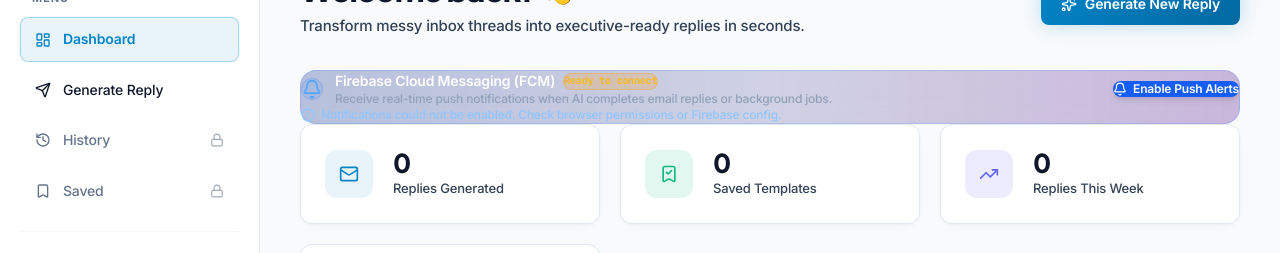
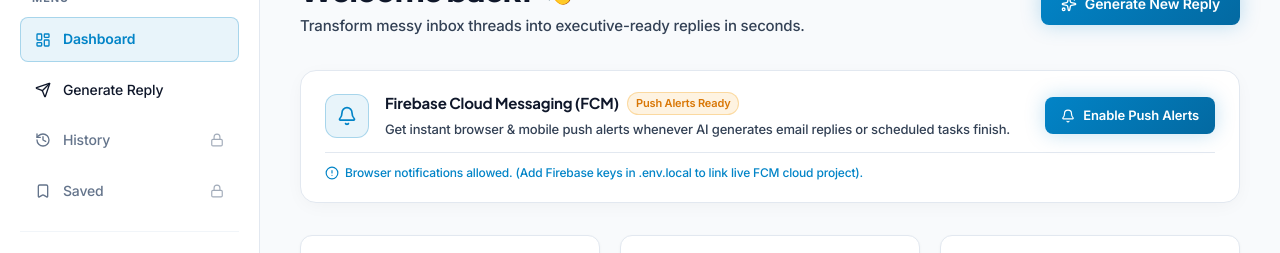
Before and after one commit to Aman5ingh19/MailGenius---AI-Email-Assistant, a Next.js app: page /dashboard in a window 1280 px wide. Both pictures are taken after a click on the button "Enable Push Alerts". Shown: the part 130-383 px from the top of the page. Built offline with nearby package versions, Linux system fonts and the light colour scheme; no server answers.

Commit message:
style: enhance NotificationBanner with theme-aware high contrast design tokens for Light/Dark modes

```diff
--- a/components/NotificationBanner.js
+++ b/components/NotificationBanner.js
@@ -1,7 +1,7 @@
 'use client';
 
 import React, { useState, useEffect } from 'react';
-import { Bell, BellRing, CheckCircle2, Send, AlertCircle } from 'lucide-react';
+import { Bell, BellRing, CheckCircle2, Send, AlertCircle, Sparkles } from 'lucide-react';
 import { requestFCMToken, onForegroundMessage } from '@/lib/firebase/client';
 
 export default function NotificationBanner() {
@@ -11,7 +11,7 @@
   const [incomingMsg, setIncomingMsg] = useState(null);
 
   useEffect(() => {
-    // Check if permission already granted
+    // Check if permission already granted in browser
     if (typeof window !== 'undefined' && 'Notification' in window) {
       if (Notification.permission === 'granted') {
         requestFCMToken().then((tok) => {
@@ -20,7 +20,7 @@
       }
     }
 
-    // Listen for foreground FCM messages
+    // Listen for incoming live foreground notifications
     const unsubscribe = onForegroundMessage((payload) => {
       setIncomingMsg(payload.notification);
       setTimeout(() => setIncomingMsg(null), 6000);
@@ -40,13 +40,13 @@
         setToken(fcmToken);
         setStatusMsg('Push notifications enabled successfully!');
       } else {
-        setStatusMsg('Notifications could not be enabled. Check browser permissions or Firebase config.');
+        setStatusMsg('Browser notifications allowed. (Add Firebase keys in .env.local to link live FCM cloud project).');
       }
     } catch (e) {
-      setStatusMsg('Error enabling notifications: ' + e.message);
+      setStatusMsg('Notification setup: ' + e.message);
     } finally {
       setLoading(false);
-      setTimeout(() => setStatusMsg(''), 4000);
+      setTimeout(() => setStatusMsg(''), 5000);
     }
   };
 
@@ -58,87 +58,182 @@
         headers: { 'Content-Type': 'application/json' },
         body: JSON.stringify({
           action: 'send_test',
-          title: '⚡ MailGenius AI Ready!',
-          message: 'Real-time Firebase Cloud Messaging push notification is live.',
+          title: '⚡ MailGenius AI Alert',
+          message: 'Your background email reply generation is complete!',
         }),
       });
       const data = await res.json();
       if (data.success) {
-        setStatusMsg('Test push sent to device!');
+        setStatusMsg('Test push notification dispatched!');
       } else {
-        setStatusMsg(data.reason || data.error || 'Failed to send test push.');
+        setStatusMsg(data.reason || data.error || 'Push test ready (connect Firebase keys in env).');
       }
     } catch (err) {
-      setStatusMsg('Network error sending push: ' + err.message);
+      setStatusMsg('Notification test: ' + err.message);
     } finally {
       setLoading(false);
-      setTimeout(() => setStatusMsg(''), 4000);
+      setTimeout(() => setStatusMsg(''), 5000);
     }
   };
 
   return (
-    <div className="mb-6 rounded-2xl bg-gradient-to-r from-blue-900/30 via-indigo-900/20 to-purple-900/30 border border-blue-500/20 p-4 backdrop-blur-md text-slate-200">
-      {/* Incoming Live Foreground Notification Toast */}
+    <div
+      style={{
+        background: 'var(--surface)',
+        border: '1px solid var(--border)',
+        borderRadius: 'var(--radius-md, 16px)',
+        padding: '1.25rem 1.5rem',
+        marginBottom: '2rem',
+        boxShadow: '0 4px 20px -4px rgba(0, 0, 0, 0.05)',
+        transition: 'all 0.2s ease',
+      }}
+    >
+      {/* Live Foreground Notification Pop */}
       {incomingMsg && (
-        <div className="mb-3 p-3 rounded-xl bg-blue-600/90 text-white flex items-center gap-3 shadow-lg animate-bounce">
-          <BellRing className="w-5 h-5 flex-shrink-0 animate-spin" />
-          <div className="text-sm">
-            <p className="font-bold">{incomingMsg.title}</p>
-            <p className="text-xs opacity-90">{incomingMsg.body}</p>
+        <div
+          style={{
+            background: 'var(--accent)',
+            color: '#FFFFFF',
+            padding: '0.875rem 1.25rem',
+            borderRadius: '12px',
+            marginBottom: '1rem',
+            display: 'flex',
+            alignItems: 'center',
+            gap: '0.75rem',
+            boxShadow: '0 10px 25px -5px rgba(2, 132, 199, 0.4)',
+          }}
+        >
+          <BellRing style={{ width: '1.25rem', height: '1.25rem', flexShrink: 0 }} />
+          <div>
+            <p style={{ fontWeight: 700, fontSize: '0.875rem', margin: 0 }}>{incomingMsg.title}</p>
+            <p style={{ fontSize: '0.75rem', opacity: 0.9, margin: 0 }}>{incomingMsg.body}</p>
           </div>
         </div>
       )}
 
-      <div className="flex flex-col sm:flex-row items-start sm:items-center justify-between gap-4">
-        <div className="flex items-center gap-3">
-          <div className="p-2.5 rounded-xl bg-blue-500/10 border border-blue-500/20 text-blue-400">
-            {token ? <BellRing className="w-5 h-5 text-emerald-400" /> : <Bell className="w-5 h-5" />}
+      <div style={{ display: 'flex', justifyContent: 'space-between', alignItems: 'center', flexWrap: 'wrap', gap: '1rem' }}>
+        <div style={{ display: 'flex', alignItems: 'center', gap: '1rem' }}>
+          <div
+            style={{
+              width: '44px',
+              height: '44px',
+              borderRadius: '12px',
+              background: token ? 'var(--success-dim, rgba(5, 150, 105, 0.12))' : 'var(--accent-dim, rgba(2, 132, 199, 0.1))',
+              color: token ? 'var(--success, #059669)' : 'var(--accent, #0284C7)',
+              border: `1px solid ${token ? 'rgba(5, 150, 105, 0.25)' : 'var(--accent-border, rgba(2, 132, 199, 0.25))'}`,
+              display: 'flex',
+              alignItems: 'center',
+              justifyContent: 'center',
+              flexShrink: 0,
+            }}
+          >
+            {token ? (
+              <BellRing style={{ width: '1.25rem', height: '1.25rem' }} />
+            ) : (
+              <Bell style={{ width: '1.25rem', height: '1.25rem' }} />
+            )}
           </div>
+
           <div>
-            <h4 className="text-sm font-semibold flex items-center gap-2 text-white">
-              Firebase Cloud Messaging (FCM)
+            <div style={{ display: 'flex', alignItems: 'center', gap: '0.5rem', flexWrap: 'wrap' }}>
+              <h4 style={{ fontSize: '0.9375rem', fontWeight: 700, color: 'var(--text)', margin: 0, fontFamily: 'var(--font-display)' }}>
+                Firebase Cloud Messaging (FCM)
+              </h4>
               {token ? (
-                <span className="text-[10px] bg-emerald-500/20 text-emerald-400 border border-emerald-500/30 px-2 py-0.5 rounded-full flex items-center gap-1 font-mono">
-                  <CheckCircle2 className="w-3 h-3" /> Live & Connected
+                <span
+                  style={{
+                    fontSize: '0.6875rem',
+                    fontWeight: 600,
+                    background: 'var(--success-dim, rgba(5, 150, 105, 0.12))',
+                    color: 'var(--success, #059669)',
+                    border: '1px solid rgba(5, 150, 105, 0.3)',
+                    padding: '0.125rem 0.5rem',
+                    borderRadius: '9999px',
+                    display: 'inline-flex',
+                    alignItems: 'center',
+                    gap: '0.25rem',
+                  }}
+                >
+                  <CheckCircle2 style={{ width: '0.75rem', height: '0.75rem' }} /> Live & Active
                 </span>
               ) : (
-                <span className="text-[10px] bg-amber-500/20 text-amber-400 border border-amber-500/30 px-2 py-0.5 rounded-full font-mono">
-                  Ready to connect
+                <span
+                  style={{
+                    fontSize: '0.6875rem',
+                    fontWeight: 600,
+                    background: 'rgba(245, 158, 11, 0.12)',
+                    color: '#D97706',
+                    border: '1px solid rgba(245, 158, 11, 0.3)',
+                    padding: '0.125rem 0.5rem',
+                    borderRadius: '9999px',
+                  }}
+                >
+                  Push Alerts Ready
                 </span>
               )}
-            </h4>
-            <p className="text-xs text-slate-400 mt-0.5">
-              Receive real-time push notifications when AI completes email replies or background jobs.
+            </div>
+            <p style={{ fontSize: '0.8125rem', color: 'var(--text-muted)', margin: '0.25rem 0 0 0' }}>
+              Get instant browser & mobile push alerts whenever AI generates email replies or scheduled tasks finish.
             </p>
           </div>
         </div>
 
-        <div className="flex items-center gap-2 w-full sm:w-auto">
+        <div>
           {!token ? (
             <button
               onClick={handleEnableNotifications}
               disabled={loading}
-              className="w-full sm:w-auto px-4 py-2 text-xs font-semibold rounded-xl bg-blue-600 hover:bg-blue-500 text-white transition-all shadow-md hover:shadow-blue-500/25 disabled:opacity-50 flex items-center justify-center gap-1.5 cursor-pointer"
+              className="btn-primary"
+              style={{
+                display: 'flex',
+                alignItems: 'center',
+                gap: '0.5rem',
+                padding: '0.5rem 1rem',
+                fontSize: '0.8125rem',
+                fontWeight: 600,
+                cursor: 'pointer',
+              }}
             >
-              <Bell className="w-3.5 h-3.5" />
-              {loading ? 'Enabling...' : 'Enable Push Alerts'}
+              <Bell style={{ width: '0.875rem', height: '0.875rem' }} />
+              {loading ? 'Activating...' : 'Enable Push Alerts'}
             </button>
           ) : (
             <button
               onClick={handleSendTestPush}
               disabled={loading}
-              className="w-full sm:w-auto px-3.5 py-2 text-xs font-semibold rounded-xl bg-slate-800 hover:bg-slate-700 text-slate-200 border border-slate-700 transition-all shadow-sm hover:border-slate-600 disabled:opacity-50 flex items-center justify-center gap-1.5 cursor-pointer"
+              className="btn-secondary"
+              style={{
+                display: 'flex',
+                alignItems: 'center',
+                gap: '0.5rem',
+                padding: '0.5rem 1rem',
+                fontSize: '0.8125rem',
+                fontWeight: 600,
+                cursor: 'pointer',
+              }}
             >
-              <Send className="w-3.5 h-3.5 text-blue-400" />
-              {loading ? 'Sending...' : 'Test FCM Push'}
+              <Send style={{ width: '0.875rem', height: '0.875rem', color: 'var(--accent)' }} />
+              {loading ? 'Testing...' : 'Test Push Alert'}
             </button>
           )}
         </div>
       </div>
 
       {statusMsg && (
-        <div className="mt-2 text-xs text-blue-300 flex items-center gap-1.5">
-          <AlertCircle className="w-3.5 h-3.5" />
+        <div
+          style={{
+            marginTop: '0.75rem',
+            paddingTop: '0.625rem',
+            borderTop: '1px solid var(--border)',
+            fontSize: '0.75rem',
+            color: 'var(--accent)',
+            display: 'flex',
+            alignItems: 'center',
+            gap: '0.375rem',
+            fontWeight: 500,
+          }}
+        >
+          <AlertCircle style={{ width: '0.875rem', height: '0.875rem', flexShrink: 0 }} />
           <span>{statusMsg}</span>
         </div>
       )}
```
